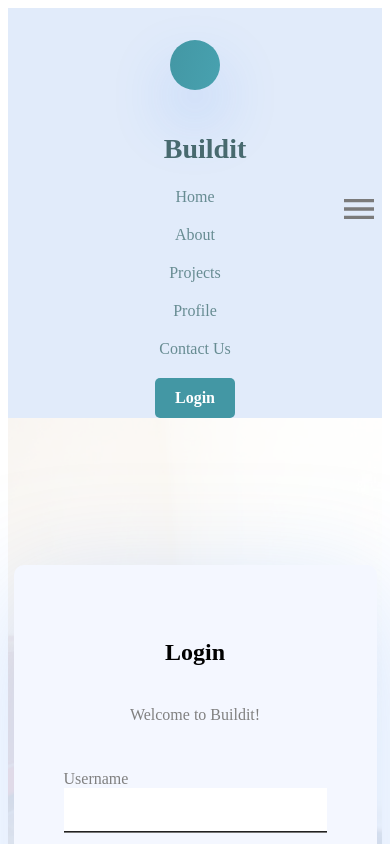
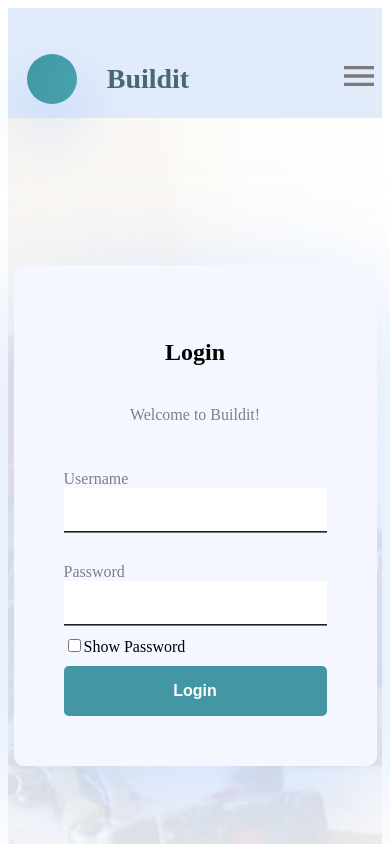
Before and after one commit to Ranecodes/builditapp, a React (Create React App) app: page /login in a window 390 px wide. Shown: the top 844 px of the page. Built offline with nearby package versions, Linux system fonts and the light colour scheme.

Commit message:
responsiveness edited

```diff
--- a/src/components/layout.js
+++ b/src/components/layout.js
@@ -21,9 +21,10 @@ export default function Layout() {
         <div className="logo">
           <div className="company-logo"></div>
           <h1 className="logo-text">Buildit</h1>
+
         </div>
         <nav className="navBar">
-          <div className={navbarOpen ? "hideMenu" : "links"}>
+          <div className={navbarOpen ? "links" : "hideMenu"}>
             <NavLink to="/" end className="link" onClick={() => closeMenu()}>
               Home
             </NavLink>
@@ -39,12 +40,13 @@ export default function Layout() {
             <NavLink to="/contact-us" className="link" onClick={() => closeMenu()}>
               Contact Us
             </NavLink>
+            {!auth.user && (
+              <NavLink to="/login" className="project-btn links-2">
+                Login
+              </NavLink>
+            )}
           </div>
-          {!auth.user && (
-            <NavLink to="/login" className="project-btn links-2">
-              Login
-            </NavLink>
-          )}
+
           <button className="toggle-btn" onClick={handleToggle}>
             {" "}
             {navbarOpen ? (
--- a/src/index.css
+++ b/src/index.css
@@ -39,6 +39,7 @@ body {
   flex-direction: row;
   align-items: center;
   gap:50px;
+  white-space: nowrap;
 }
 
 
@@ -47,7 +48,9 @@ body {
   color: #678C92;
   font-size: 16px;
   font-weight: 500;
+  margin-right: 50px;
 }
+
 
 .logo{
   display:flex;
@@ -100,14 +103,12 @@ border-radius: 100px;
 }
    /* Mobile View for NavBar */
 @media screen and (max-width: 768px) {
-  .layout {
-    flex-direction: column;
-    align-items: center;
-  }
+
   .navBar{
     flex-direction: column;
     align-items: center;
     gap: 20px;
+    margin-top: 18px;
   }
   .links{
     flex-direction: column;
@@ -115,6 +116,10 @@ border-radius: 100px;
     gap: 20px;
     width: 100%;
     opacity: 1;
+    background: #273a3d;
+    padding: 20px 0;
+    border-radius: 5px;
+    margin-top: 50px;
   }
   .links:active{
     left: 0;
@@ -122,16 +127,25 @@ border-radius: 100px;
     z-index: 1;
 
   }
+  .link{
+    margin: 0;
+  }
   .hideMenu{
+    flex-direction: column;
+    align-items: center;
+    gap: 20px;
+    width: 100%;
+    opacity: 1;
     display: none;
   }
   .logo{
-    flex-direction: column;
+    flex-direction: row;
     align-items: center;
-    gap: 20px;
+    align-self: flex-start;
   }
   .toggle-btn{
     display: block;
+    top: 55px;
   }
 }
 
@@ -269,7 +283,7 @@ section{
 @media screen and (max-width: 768px) {
   .container{
     display: flex;
-    flex-direction: column;
+    flex-direction: row;
     align-items: center;
   }
 
```
